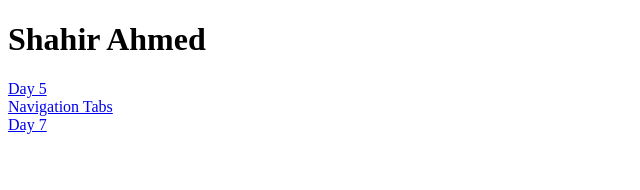
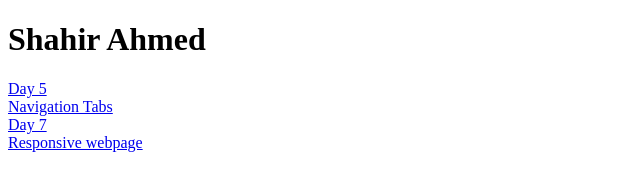
Before and after one commit to cirem52/cloud_technology, a plain HTML site: page index.html in a window 1280 px wide. Shown: the whole page, without its empty margins (0-640 px from the left). Drawn offline with Linux system fonts and the light colour scheme.

Commit message:
Update index.html

```diff
--- a/index.html
+++ b/index.html
@@ -17,7 +17,9 @@
     <div>
         <a href="day7/day7.html" target="_blank" rel="noopener noreferrer">Day 7</a>
     </div>
+
     <div>
+        <a href="day9/day9.html" target="_blank" rel="noopener noreferrer">Responsive webpage</a>
     </div>
 </body>
 </html>
```
